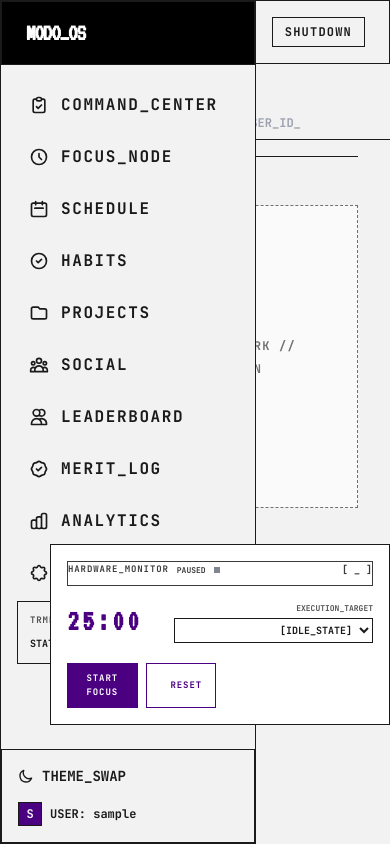
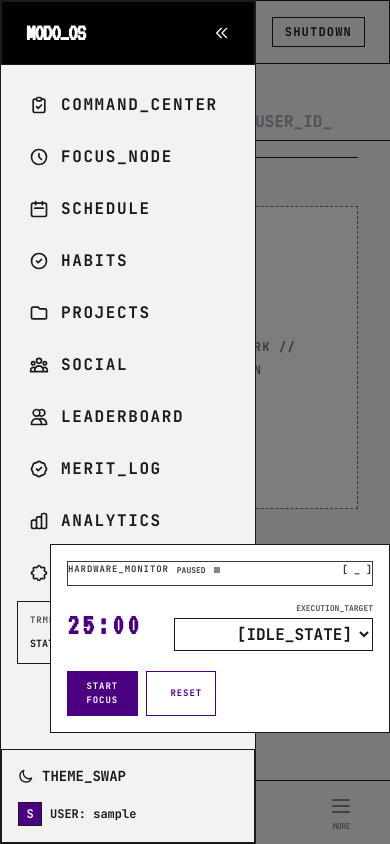
Before and after one commit to adnair2024/modo, a Flask app: page /friends in a window 390 px wide. Run offline with Flask 3, Linux system fonts and the light colour scheme; the visitor is signed in with stand-in values (Sample User, id 1); data comes from the database, SQL or seed files in the repository; data that the repository does not hold is empty; some libraries are stand-ins or nearby versions.

Commit message:
style: fixed iphone rendering

```diff
--- a/static/css/styles.css
+++ b/static/css/styles.css
@@ -49,7 +49,20 @@ body {
     background-size: var(--dot-grid-size) var(--dot-grid-size);
     font-size: 15px;
     line-height: 1.6;
+    /* Prevent horizontal scroll on some mobile browsers */
+    overflow-x: hidden;
 }
+
+/* Safe Area Insets for PWA/iPhone */
+.safe-pt { padding-top: env(safe-area-inset-top); }
+.safe-pb { padding-bottom: env(safe-area-inset-bottom); }
+.safe-pl { padding-left: env(safe-area-inset-left); }
+.safe-pr { padding-right: env(safe-area-inset-right); }
+
+.safe-mt { margin-top: env(safe-area-inset-top); }
+.safe-mb { margin-bottom: env(safe-area-inset-bottom); }
+.safe-ml { margin-left: env(safe-area-inset-left); }
+.safe-mr { margin-right: env(safe-area-inset-right); }
 
 /* Force some tailwind overrides to respect our system */
 .bg-white, .dark\:bg-black {
@@ -184,6 +197,68 @@ body {
     opacity: 0.1;
 }
 
+/* Mobile Enhancements */
+@media (max-width: 768px) {
+    /* Prevent iOS Safari from zooming in on inputs by ensuring font-size is at least 16px */
+    input, select, textarea, .noir-input {
+        font-size: 16px !important;
+    }
+}
+
+/* Remove default gray tap highlight on iOS */
+* {
+    -webkit-tap-highlight-color: transparent;
+}
+
+/* Bottom Nav Container */
+.bottom-nav {
+    display: none;
+}
+
+@media (max-width: 768px) {
+    .bottom-nav {
+        display: flex;
+        position: fixed;
+        bottom: 0;
+        left: 0;
+        right: 0;
+        height: calc(64px + env(safe-area-inset-bottom));
+        padding-bottom: env(safe-area-inset-bottom);
+        background-color: var(--bg-main);
+        border-top: var(--border-width) solid var(--border-main);
+        z-index: 40;
+        justify-content: space-around;
+        align-items: center;
+    }
+
+    .bottom-nav-item {
+        display: flex;
+        flex-direction: column;
+        align-items: center;
+        justify-content: center;
+        gap: 2px;
+        flex: 1;
+        height: 100%;
+        color: var(--text-main);
+        opacity: 0.5;
+        transition: all 0.2s;
+    }
+
+    .bottom-nav-item.active {
+        opacity: 1;
+        color: var(--accent-color);
+    }
+
+    .bottom-nav-item:active {
+        transform: scale(0.9);
+    }
+
+    /* Adjust main content padding to account for bottom nav */
+    .has-bottom-nav {
+        padding-bottom: calc(80px + env(safe-area-inset-bottom)) !important;
+    }
+}
+
 /* CRT Halftone Aura */
 .crt-aura {
     position: relative;
--- a/templates/base.html
+++ b/templates/base.html
@@ -2,9 +2,16 @@
 <html lang="en" data-theme="{{ current_user.theme_preference if (current_user.is_authenticated and current_user.theme_preference) else 'light' }}">
 <head>
     <meta charset="UTF-8">
-    <meta name="viewport" content="width=device-width, initial-scale=1.0">
+    <meta name="viewport" content="width=device-width, initial-scale=1.0, viewport-fit=cover">
     <title>MODO // TERMINAL</title>
     <link rel="icon" type="image/svg+xml" href="{{ url_for('static', filename='favicon.svg') }}">
+    <link rel="manifest" href="{{ url_for('static', filename='manifest.json') }}">
+
+    <!-- iOS PWA Meta Tags -->
+    <meta name="apple-mobile-web-app-capable" content="yes">
+    <meta name="apple-mobile-web-app-status-bar-style" content="black-translucent">
+    <meta name="apple-mobile-web-app-title" content="MODO">
+    <link rel="apple-touch-icon" href="{{ url_for('static', filename='favicon.svg') }}">
     <meta name="csrf-token" content="{{ csrf_token() }}">
     <script src="https://unpkg.com/htmx.org@1.9.10"></script>
     <script defer src="https://cdn.jsdelivr.net/npm/alpinejs@3.x.x/dist/cdn.min.js"></script>
@@ -173,13 +180,25 @@
         </div>
 
         {% if current_user.is_authenticated %}
+        <!-- Sidebar Overlay (Mobile) -->
+        <div x-show="desktopSidebarOpen"
+             @click="desktopSidebarOpen = false"
+             class="fixed inset-0 bg-black/50 z-[45] md:hidden"
+             x-transition:enter="transition ease-out duration-300"
+             x-transition:enter-start="opacity-0"
+             x-transition:enter-end="opacity-100"
+             x-transition:leave="transition ease-in duration-300"
+             x-transition:leave-start="opacity-100"
+             x-transition:leave-end="opacity-0"
+             x-cloak></div>
+
         <!-- Sidebar: Digital Noir / Terminal Style -->
         <aside :class="desktopSidebarOpen ? 'translate-x-0 w-64 opacity-100' : '-translate-x-full w-0 opacity-0'"
-               class="fixed inset-y-0 left-0 z-50 border-r noir-border bg-[var(--bg-main)] transition-all duration-300 flex flex-col h-screen overflow-y-auto overflow-x-hidden md:static">
+               class="fixed inset-y-0 left-0 z-50 border-r noir-border bg-[var(--bg-main)] transition-all duration-300 flex flex-col h-screen overflow-y-auto overflow-x-hidden md:static safe-pl">
 
-            <div class="h-16 flex items-center justify-between px-6 border-b noir-border text-white dark:text-black bg-black dark:bg-white">
+            <div class="h-16 flex items-center justify-between px-6 border-b noir-border text-white dark:text-black bg-black dark:bg-white safe-pt">
                 <span class="text-2xl font-bold tracking-tighter mono-display">MODO_OS</span>
-                <button @click="desktopSidebarOpen = false" class="hidden md:block hover:text-accent">
+                <button @click="desktopSidebarOpen = false" class="hover:text-accent">
                     <svg class="w-4 h-4" fill="none" stroke="currentColor" viewBox="0 0 24 24"><path stroke-linecap="round" stroke-linejoin="round" stroke-width="2" d="M11 19l-7-7 7-7m8 14l-7-7 7-7"></path></svg>
                 </button>
             </div>
@@ -247,7 +266,7 @@
         <!-- Main Content Canvas -->
         <div class="flex-1 flex flex-col overflow-hidden h-screen bg-[var(--bg-main)] transition-all duration-300">
             {% if current_user.is_authenticated %}
-            <header class="h-16 flex items-center justify-between px-6 border-b noir-border bg-[var(--bg-main)] z-40">
+            <header class="h-16 flex items-center justify-between px-6 border-b noir-border bg-[var(--bg-main)] z-40 safe-pt safe-pl safe-pr">
                 <div class="flex items-center gap-4">
                     <button @click="desktopSidebarOpen = !desktopSidebarOpen"
                             x-show="!desktopSidebarOpen"
@@ -293,7 +312,7 @@
             </header>
             {% endif %}
 
-            <main class="flex-1 overflow-y-auto p-8 custom-scrollbar">
+            <main class="flex-1 overflow-y-auto p-8 custom-scrollbar safe-pb safe-pl safe-pr has-bottom-nav">
                 {% with messages = get_flashed_messages(with_categories=true) %}
                     {% if messages %}
                         {% for category, message in messages %}
@@ -308,6 +327,26 @@
             </main>
 
             {% if current_user.is_authenticated %}
+            <!-- Mobile Bottom Nav -->
+            <nav class="bottom-nav md:hidden">
+                <a href="{{ url_for('main.index') }}" class="bottom-nav-item {{ 'active' if request.endpoint == 'main.index' }}">
+                    <svg class="w-6 h-6" fill="none" stroke="currentColor" viewBox="0 0 24 24"><path stroke-linecap="round" stroke-linejoin="round" stroke-width="2" d="M9 5H7a2 2 0 00-2 2v12a2 2 0 002 2h10a2 2 0 002-2V7a2 2 0 00-2-2h-2M9 5a2 2 0 002 2h2a2 2 0 002-2M9 5a2 2 0 012-2h2a2 2 0 012 2m-6 9l2 2 4-4"></path></svg>
+                    <span class="text-[8px] font-bold uppercase tracking-tighter">CMD</span>
+                </a>
+                <a href="{{ url_for('main.timer') }}" class="bottom-nav-item {{ 'active' if request.endpoint == 'main.timer' }}">
+                    <svg class="w-6 h-6" fill="none" stroke="currentColor" viewBox="0 0 24 24"><path stroke-linecap="round" stroke-linejoin="round" stroke-width="2" d="M12 8v4l3 3m6-3a9 9 0 11-18 0 9 9 0 0118 0z"></path></svg>
+                    <span class="text-[8px] font-bold uppercase tracking-tighter">FOCUS</span>
+                </a>
+                <a href="{{ url_for('schedule.schedule') }}" class="bottom-nav-item {{ 'active' if request.endpoint == 'schedule.schedule' }}">
+                    <svg class="w-6 h-6" fill="none" stroke="currentColor" viewBox="0 0 24 24"><path stroke-linecap="round" stroke-linejoin="round" stroke-width="2" d="M8 7V3m8 4V3m-9 8h10M5 21h14a2 2 0 002-2V7a2 2 0 00-2-2H5a2 2 0 00-2 2v12a2 2 0 002 2z"></path></svg>
+                    <span class="text-[8px] font-bold uppercase tracking-tighter">PLAN</span>
+                </a>
+                <button @click="desktopSidebarOpen = true" class="bottom-nav-item">
+                    <svg class="w-6 h-6" fill="none" stroke="currentColor" viewBox="0 0 24 24"><path stroke-linecap="round" stroke-linejoin="round" stroke-width="2" d="M4 6h16M4 12h16M4 18h16"></path></svg>
+                    <span class="text-[8px] font-bold uppercase tracking-tighter">MORE</span>
+                </button>
+            </nav>
+
             <!-- Global Timer: MOVED TO BOTTOM RIGHT -->
             <div id="global-timer-container"
                  x-data="{
@@ -364,7 +403,7 @@
                  @mousemove.window="doDrag($event)"
                  @mouseup.window="stopDrag()"
                  :style="`left: ${x}px; top: ${y}px; cursor: ${isDragging ? 'grabbing' : 'default'}`"
-                 class="fixed noir-border bg-[var(--bg-alt)] shadow-2xl z-50 overflow-hidden"
+                 class="fixed noir-border bg-[var(--bg-alt)] shadow-2xl z-50 overflow-hidden safe-mb safe-mr"
                  :class="minimized ? 'w-12 h-12 rounded-full cursor-grab' : 'p-4 flex flex-col gap-4 min-w-[300px]'">
 
                 <!-- Minimized View -->
```
Also changed, not shown: static/manifest.json (added).
